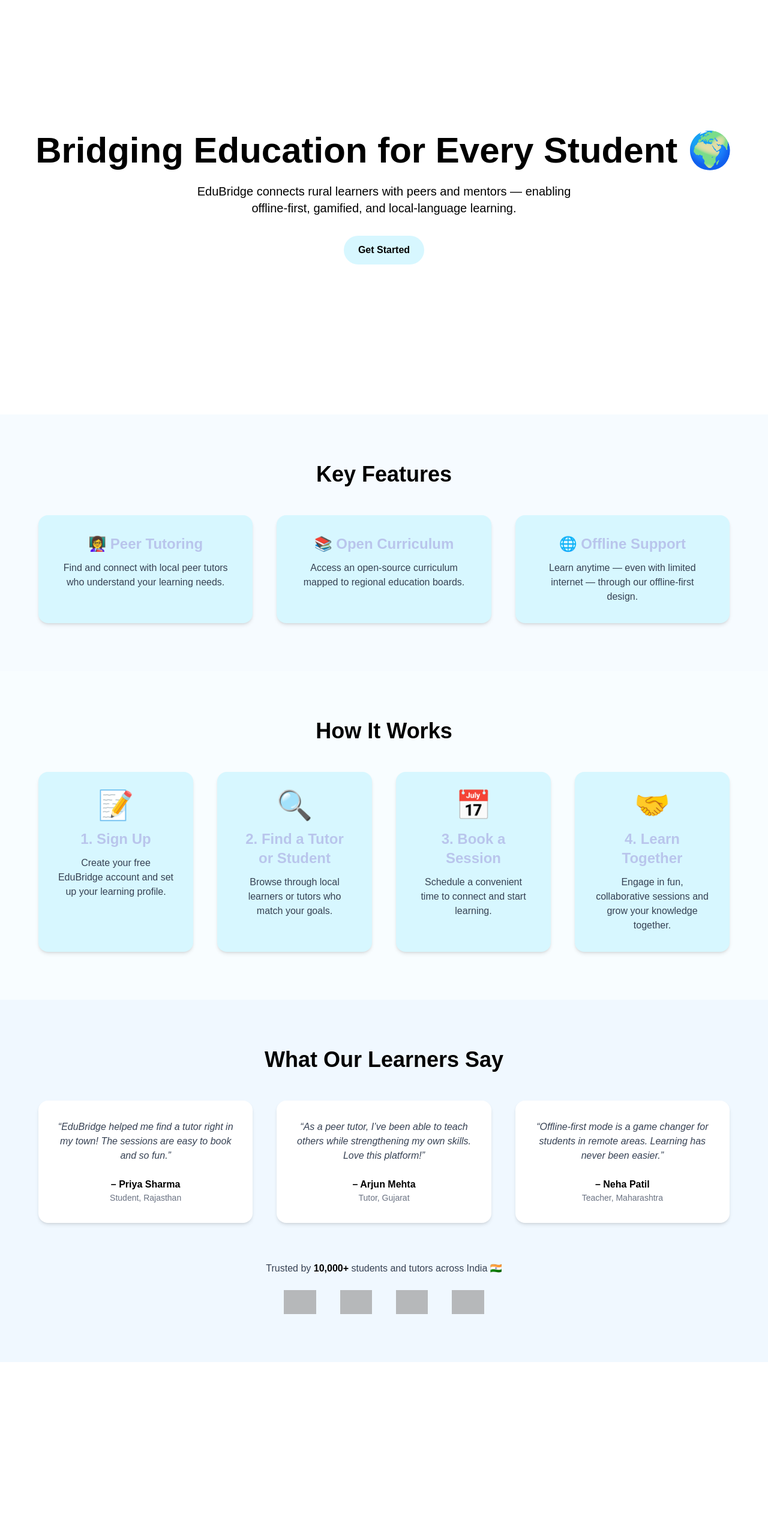
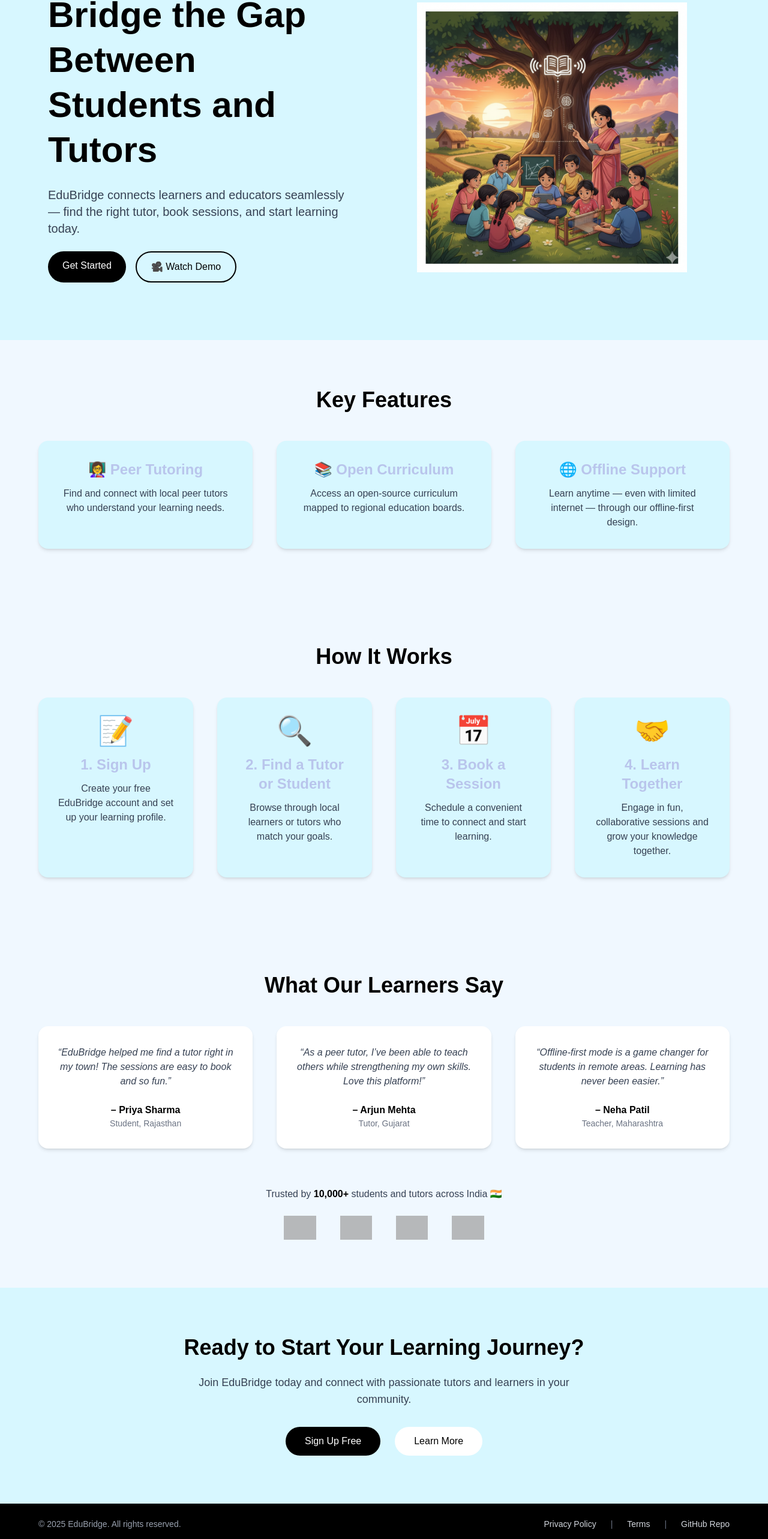
Before and after one commit to Alyas100/Edu-Track, a Next.js app: page / in a window 1280 px wide. Shown: the part 109-2675 px from the top of the page at 60% size. Before the commit the page ends 2380 px from the top, so only its background shows below. Built offline with nearby package versions, Linux system fonts and the light colour scheme; grey boxes are pictures that could not be loaded.

Commit message:
Landing Page almost done

```diff
--- /dev/null
+++ b/components/landing_page/CallToAction.jsx
@@ -0,0 +1,31 @@
+export default function CallToAction() {
+    return (
+        <section
+            id="join"
+            className="py-20 bg-[#D7F7FF] text-center flex flex-col items-center justify-center"
+        >
+            <h2 className="text-4xl font-bold mb-6 text-black">
+                Ready to Start Your Learning Journey?
+            </h2>
+            <p className="text-lg text-gray-700 mb-8 max-w-2xl">
+                Join EduBridge today and connect with passionate tutors and learners in your community.
+            </p>
+
+            <div className="flex gap-6">
+                <a
+                    href="#signup"
+                    className="inline-block px-8 py-3 bg-black text-white rounded-full font-medium hover:scale-105 hover:bg-gray-800 transition-transform duration-300"
+                >
+                    Sign Up Free
+                </a>
+
+                <a
+                    href="#features"
+                    className="inline-block px-8 py-3 bg-white text-black rounded-full font-medium hover:scale-105 hover:bg-[#A7F7FF] transition-transform duration-300"
+                >
+                    Learn More
+                </a>
+            </div>
+        </section>
+    );
+}
--- a/components/landing_page/Features.jsx
+++ b/components/landing_page/Features.jsx
@@ -2,7 +2,7 @@ export default function Features() {
     return (
         <section
             id="features"
-            className="py-20 px-8 bg-[#F6FBFF] text-center"
+            className="py-20 px-8 bg-[#F0F8FF] text-center"
         >
             <h2 className="text-4xl font-bold mb-12 text-black">Key Features</h2>
 
--- /dev/null
+++ b/components/landing_page/Footer.jsx
@@ -0,0 +1,32 @@
+export default function Footer() {
+    return (
+        <footer className="bg-black text-white py-6 px-8 text-center">
+            <div className="max-w-6xl mx-auto flex flex-col md:flex-row justify-between items-center gap-4">
+                {/* Copyright */}
+                <p className="text-gray-400 text-sm">
+                    © {new Date().getFullYear()} EduBridge. All rights reserved.
+                </p>
+
+                {/* Footer Links */}
+                <div className="flex gap-6 text-sm text-gray-300">
+                    <a href="#privacy" className="hover:text-[#A7F7FF] transition">
+                        Privacy Policy
+                    </a>
+                    <span className="text-gray-500">|</span>
+                    <a href="#terms" className="hover:text-[#A7F7FF] transition">
+                        Terms
+                    </a>
+                    <span className="text-gray-500">|</span>
+                    <a
+                        href="https://github.com/your-repo-link"
+                        target="_blank"
+                        rel="noopener noreferrer"
+                        className="hover:text-[#A7F7FF] transition"
+                    >
+                        GitHub Repo
+                    </a>
+                </div>
+            </div>
+        </footer>
+    );
+}
--- a/components/landing_page/Hero.jsx
+++ b/components/landing_page/Hero.jsx
@@ -1,21 +1,40 @@
 export default function Hero() {
     return (
-        <section
-            id="hero"
-            className="flex flex-col items-center justify-center text-center min-h-screen bg-[var-(--background)] text-black px-6"
-        >
-            <h1 className="text-5xl md:text-6xl font-bold mb-6 mt-20">
-                Bridging Education for Every Student 🌍
+        <section id="hero" className="flex flex-col md:flex-row items-center justify-between px-8 md:px-20 py-24 bg-[#D7F7FF] text-black">
+            {/* Left Side — Text Content */}
+            <div className="flex-1 space-y-6 text-center md:text-left">
+                <h1 className="text-4xl md:text-6xl font-bold leading-tight">
+                    Bridge the Gap Between <br /> Students and Tutors
                 </h1>
-            <p className="text-lg md:text-xl max-w-2xl mb-8 text-black">
-                EduBridge connects rural learners with peers and mentors — enabling offline-first, gamified, and local-language learning.
+                <p className="text-lg md:text-xl text-gray-700 max-w-lg mx-auto md:mx-0">
+                    EduBridge connects learners and educators seamlessly — find the right tutor,
+                    book sessions, and start learning today.
                 </p>
+
+                <div className="flex flex-col md:flex-row gap-4 justify-center md:justify-start">
                     <a
-                href="#join"
-                className="bg-[#D7F7FF] text-black px-6 py-3 rounded-full font-semibold hover:bg-[#A7F7FF] transition"
+                        href="/signup"
+                        className="px-6 py-3 bg-black text-white rounded-full font-medium hover:bg-gray-800 transition"
                     >
                         Get Started
                     </a>
+                    <a
+                        href="#demo"
+                        className="px-6 py-3 bg-transparent border-2 border-black rounded-full font-medium hover:bg-black hover:text-white transition"
+                    >
+                        🎥 Watch Demo
+                    </a>
+                </div>
+            </div>
+
+            {/* Right Side — Illustration/Image */}
+            <div className="flex-1 mt-10 md:mt-0 flex justify-center">
+                <img
+                    src="images/hero_illustration.png"
+                    alt="Students learning illustration"
+                    className="w-[300px] md:w-[450px] object-contain"
+                />
+            </div>
         </section>
     );
 }
--- a/components/landing_page/HowItWorks.jsx
+++ b/components/landing_page/HowItWorks.jsx
@@ -2,7 +2,7 @@ export default function HowItWorks() {
     return (
         <section
             id="howitworks"
-            className="py-20 px-8 bg-[#F8FDFF] text-center"
+            className="py-20 px-8 bg-[#F0F8FF] text-center"
         >
             <h2 className="text-4xl font-bold mb-12 text-black">
                 How It Works
--- a/components/landing_page/Navbar.jsx
+++ b/components/landing_page/Navbar.jsx
@@ -1,3 +1,5 @@
+import Link from "next/link";
+
 export default function Navbar() {
     return (
         <nav className="fixed top-0 left-0 right-0 bg-[#D7F7FF] shadow-sm z-50">
@@ -5,7 +7,7 @@ export default function Navbar() {
                 <h1 className="text-2xl font-bold text-black">EduBridge</h1>
 
                 <ul className="hidden md:flex gap-10 text-black list-none">
-                    <li><a href="#hero" className="inline-block hover:text-black hover:scale-110">Home</a></li>
+                    <li><a href="/" className="inline-block hover:text-black hover:scale-110">Home</a></li>
                     <li><a href="#features" className="inline-block hover:text-black hover:scale-110">Features</a></li>
                     <li><a href="#howitworks" className="inline-block hover:text-black hover:scale-110">How It Works</a></li>
                     <li><a href="#about" className="inline-block hover:text-black hover:scale-110">About</a></li>
@@ -13,14 +15,14 @@ export default function Navbar() {
 
                 <ul className="flex gap-3 text-black list-none">
                     <li><a
-                        href="#signup"
+                        href="/signup"
                         className="inline-block px-5 py-2 rounded-full text-black
                                hover:bg-[#a8eeff]">
                         Sign up
                     </a>
                     </li>
                     <li>
-                        <a href="#login" className="inline-block px-5 py-2 rounded-full text-black
+                        <a href="/login" className="inline-block px-5 py-2 rounded-full text-black
                         hover:bg-[#a8eeff]">
                             Login
                         </a>
--- a/src/app/(auth)/login/page.tsx
+++ b/src/app/(auth)/login/page.tsx
@@ -1,4 +1,4 @@
-import LoginForm from "../../../../components/auth/LoginForm";
+import LoginForm from "@/components/auth/LoginForm";
 
 const LoginPage = () => {
   return <LoginForm />;
--- a/src/app/(auth)/register/page.tsx
+++ b/src/app/(auth)/register/page.tsx
@@ -1,4 +1,4 @@
-import SignupForm from "../../../../components/auth/SignupForm";
+import SignupForm from "@/components/auth/SignupForm";
 
 const RegisterPage = () => {
   return <SignupForm />;
--- a/src/app/page.tsx
+++ b/src/app/page.tsx
@@ -3,6 +3,8 @@ import Hero from "../../components/landing_page/Hero";
 import Features from "../../components/landing_page/Features";
 import HowItWorks from "../../components/landing_page/HowItWorks";
 import Testimonials from "../../components/landing_page/Testimonials";
+import CallToAction from "../../components/landing_page/CallToAction";
+import Footer from "../../components/landing_page/Footer";
 
 export default function Home() {
   return (
@@ -12,6 +14,8 @@ export default function Home() {
       <Features />
       <HowItWorks />
       <Testimonials />
+      <CallToAction />
+      <Footer />
     </main>
   );
 }
```
Also changed, not shown: public/images/hero_illustration.png (added). Lines whose indentation alone changed are shown as unchanged.
